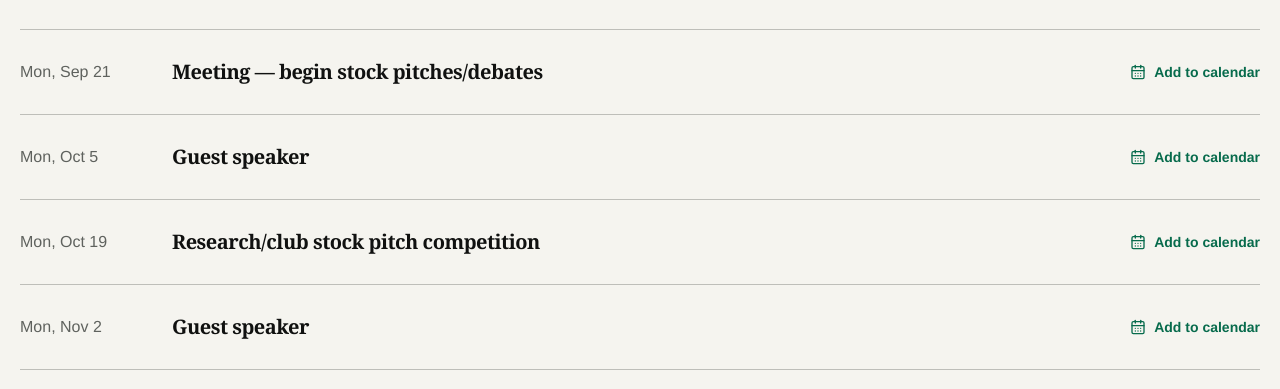
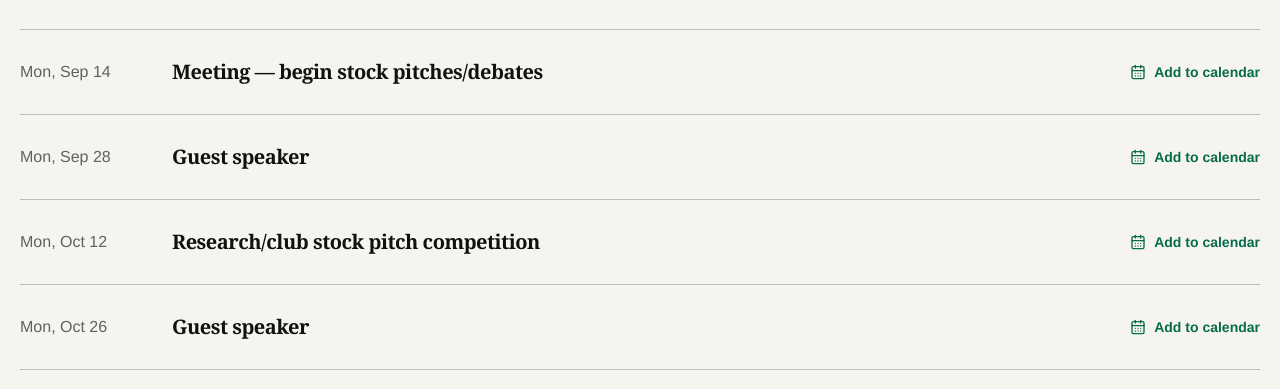
Before and after one commit to dbuldum4/soloninvsociety, a Next.js app: page /schedule in a window 1280 px wide. Shown: the part 404-793 px from the top of the page. Built offline with nearby package versions, Linux system fonts and the light colour scheme.

Commit message:
Move remaining fall meetings one week earlier

```diff
--- a/src/app/schedule/page.tsx
+++ b/src/app/schedule/page.tsx
@@ -27,14 +27,14 @@ const googleCalendarUrl = (
 const meetings: { title: string; start: string; end: string; allDay?: boolean }[] = [
   { title: 'Club info & Wharton registration', start: '2026-09-08T19:00:00Z', end: '2026-09-08T20:00:00Z' },
   { title: 'Wharton deadline', start: '2026-09-11', end: '2026-09-12', allDay: true },
-  { title: 'Meeting — begin stock pitches/debates', start: '2026-09-21T19:00:00Z', end: '2026-09-21T20:00:00Z' },
-  { title: 'Guest speaker', start: '2026-10-05T19:00:00Z', end: '2026-10-05T20:00:00Z' },
-  { title: 'Research/club stock pitch competition', start: '2026-10-19T19:00:00Z', end: '2026-10-19T20:00:00Z' },
-  { title: 'Guest speaker', start: '2026-11-02T20:00:00Z', end: '2026-11-02T21:00:00Z' },
-  { title: 'Research/club stock pitch competition', start: '2026-11-16T20:00:00Z', end: '2026-11-16T21:00:00Z' },
-  { title: 'Real-world applications', start: '2026-11-30T20:00:00Z', end: '2026-11-30T21:00:00Z' },
-  { title: 'Real-world applications', start: '2026-12-14T20:00:00Z', end: '2026-12-14T21:00:00Z' },
-  { title: 'Advanced trading', start: '2026-12-28T20:00:00Z', end: '2026-12-28T21:00:00Z' },
+  { title: 'Meeting — begin stock pitches/debates', start: '2026-09-14T19:00:00Z', end: '2026-09-14T20:00:00Z' },
+  { title: 'Guest speaker', start: '2026-09-28T19:00:00Z', end: '2026-09-28T20:00:00Z' },
+  { title: 'Research/club stock pitch competition', start: '2026-10-12T19:00:00Z', end: '2026-10-12T20:00:00Z' },
+  { title: 'Guest speaker', start: '2026-10-26T19:00:00Z', end: '2026-10-26T20:00:00Z' },
+  { title: 'Research/club stock pitch competition', start: '2026-11-09T20:00:00Z', end: '2026-11-09T21:00:00Z' },
+  { title: 'Real-world applications', start: '2026-11-23T20:00:00Z', end: '2026-11-23T21:00:00Z' },
+  { title: 'Real-world applications', start: '2026-12-07T20:00:00Z', end: '2026-12-07T21:00:00Z' },
+  { title: 'Advanced trading', start: '2026-12-21T20:00:00Z', end: '2026-12-21T21:00:00Z' },
 ];
 
 const dateFormat = new Intl.DateTimeFormat('en-US', {
```
